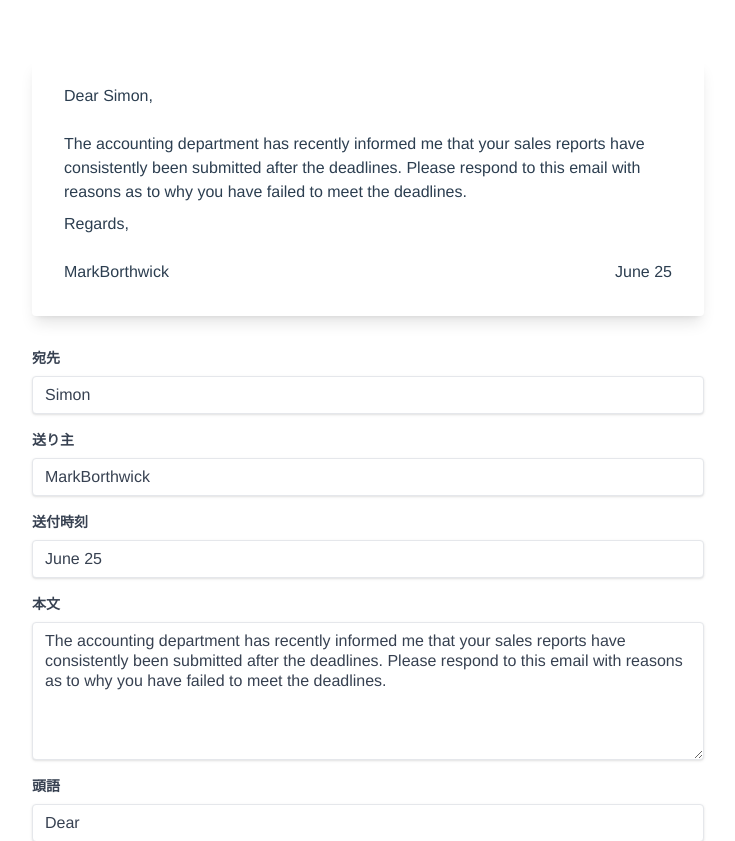
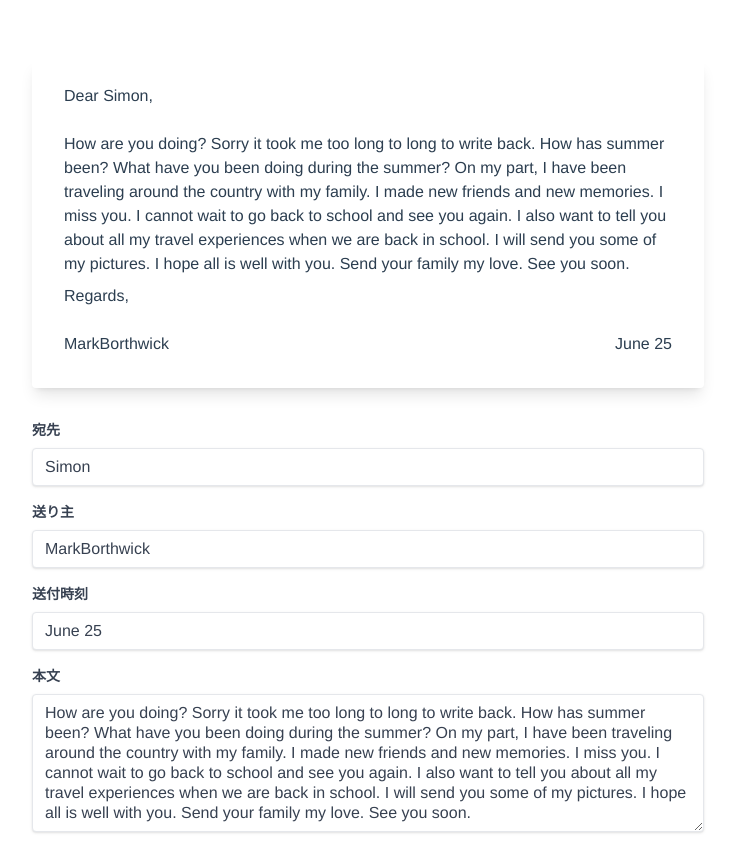
Before and after one commit to Haru0101/dear-my-friend, a Vue app: page / in a window 1280 px wide. Shown: the top 841 px of the page, without its empty margins (272-1007 px from the left). Built offline with nearby package versions, Linux system fonts and the light colour scheme.

Commit message:
change sample message

```diff
--- a/src/App.vue
+++ b/src/App.vue
@@ -1,7 +1,7 @@
 <script setup lang="ts">
 import { ref } from 'vue'
 
-const message = ref('The accounting department has recently informed me that your sales reports have consistently been submitted after the deadlines. Please respond to this email with reasons as to why you have failed to meet the deadlines.');
+const message = ref('How are you doing? Sorry it took me too long to long to write back. How has summer been? What have you been doing during the summer? On my part, I have been traveling around the country with my family. I made new friends and new memories. I miss you. I cannot wait to go back to school and see you again. I also want to tell you about all my travel experiences when we are back in school. I will send you some of my pictures. I hope all is well with you. Send your family my love. See you soon.');
 
 const to = ref('Simon');
 const from = ref('MarkBorthwick');
```
